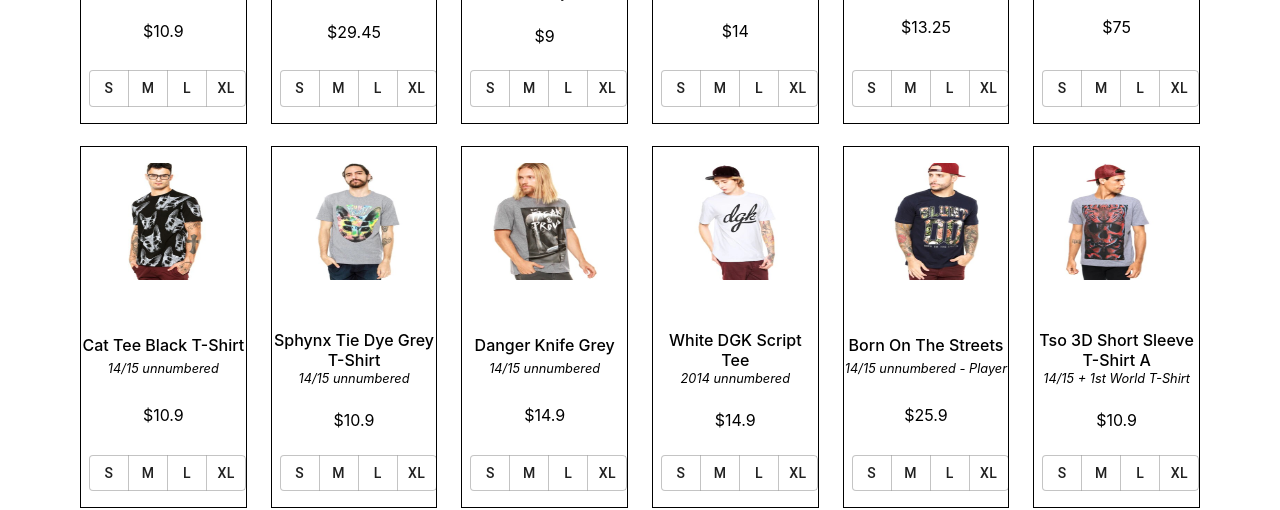
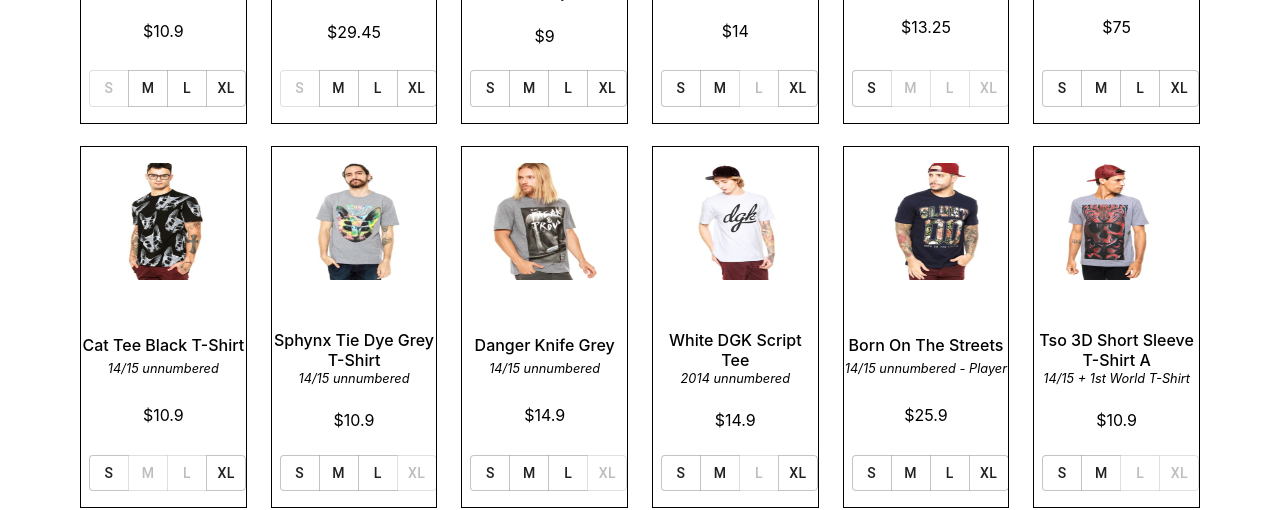
Before and after one commit to amro-ashmeik/new-shopping-cart, a React (Create React App) app: page / in a window 1280 px wide. Shown: the part 319-829 px from the top of the page. Built offline with nearby package versions, Linux system fonts and the light colour scheme.

Commit message:
only instock sizes shown

```diff
--- /dev/null
+++ b/public/data/inventory.json
@@ -0,0 +1,104 @@
+{
+  "12064273040195392": {
+    "S": 0,
+    "M": 3,
+    "L": 1,
+    "XL": 2
+  },
+  "51498472915966370": {
+    "S": 0,
+    "M": 2,
+    "L": 3,
+    "XL": 2
+  },
+  "10686354557628304": {
+    "S": 1,
+    "M": 2,
+    "L": 2,
+    "XL": 1
+  },
+  "11033926921508488": {
+    "S": 3,
+    "M": 2,
+    "L": 0,
+    "XL": 1
+  },
+  "39876704341265610": {
+    "S": 2,
+    "M": 0,
+    "L": 0,
+    "XL": 0
+  },
+  "10412368723880252": {
+    "S": 3,
+    "M": 2,
+    "L": 2,
+    "XL": 2
+  },
+  "8552515751438644": {
+    "S": 2,
+    "M": 0,
+    "L": 0,
+    "XL": 2
+  },
+  "18644119330491310": {
+    "S": 3,
+    "M": 3,
+    "L": 2,
+    "XL": 0
+  },
+  "11854078013954528": {
+    "S": 1,
+    "M": 1,
+    "L": 1,
+    "XL": 0
+  },
+  "876661122392077": {
+    "S": 3,
+    "M": 1,
+    "L": 0,
+    "XL": 1
+  },
+  "9197907543445676": {
+    "S": 3,
+    "M": 3,
+    "L": 1,
+    "XL": 2
+  },
+  "10547961582846888": {
+    "S": 2,
+    "M": 2,
+    "L": 0,
+    "XL": 0
+  },
+  "6090484789343891": {
+    "S": 2,
+    "M": 0,
+    "L": 2,
+    "XL": 3
+  },
+  "18532669286405344": {
+    "S": 2,
+    "M": 3,
+    "L": 0,
+    "XL": 2
+  },
+  "5619496040738316": {
+    "S": 1,
+    "M": 3,
+    "L": 3,
+    "XL": 2
+  },
+  "11600983276356164": {
+    "S": 3,
+    "M": 3,
+    "L": 3,
+    "XL": 1
+  },
+  "27250082398145996": {
+    "S": 1,
+    "M": 0,
+    "L": 0,
+    "XL": 2
+  }
+}
--- a/src/App.js
+++ b/src/App.js
@@ -1,5 +1,6 @@
 import React, { useEffect, useState } from 'react';
 import dataJSON from "./products.json";
+import inventoryJSON from "./inventory.json";
 
 import firebase from 'firebase/app';
 import 'firebase/database';
@@ -32,16 +33,11 @@
   const [data, setData] = useState({products: []});
   const [cart, setCart] = useState(false);
   const [selected, setSelected] = useState({selectedItems: []});
+  const [inventory, setInventory] = useState({items: {}});
 
   useEffect(() => {
-
     setData({products: Object.values(dataJSON)});
-    // const fetchProducts = async () => {
-    //   const response = await fetch('./data/products.json');
-    //   const json = await response.json();
-    //   setData(json);
-    // };
-    // fetchProducts();
+    setInventory({items: inventoryJSON});
   }, []);
 
   const toggleCart = () => {
@@ -59,9 +55,9 @@
         <Button onClick={() => {toggleCart()}}><Icon>shopping_cart</Icon></Button>
       </Box>
       <Drawer anchor = "right" open={cart} onClose={() => {toggleCart()}}>
-        <Cart selectedState ={ {selected, setSelected} } cartState = { {cart, setCart} }/>
+        <Cart selectedState ={ {selected, setSelected} } cartState = { {cart, setCart} } inventoryState={ {inventory, setInventory} }/>
       </Drawer>
-      <ProductList products={data.products} selectedState={ {selected, setSelected} } cartState={ {cart, setCart} }/>
+      <ProductList products={data.products} selectedState={ {selected, setSelected} } cartState={ {cart, setCart} } inventoryState={ {inventory, setInventory} }/>
     </div>
 
   );
--- a/src/Components/Cart.js
+++ b/src/Components/Cart.js
@@ -3,7 +3,7 @@
 import Grid from '@material-ui/core/Grid';
 import Box from '@material-ui/core/Box';
 
-const Cart = ({ selectedState, cartState }) => {
+const Cart = ({ selectedState, cartState, inventoryState }) => {
 
 	var total = 0;
 
@@ -15,7 +15,7 @@
   	<Box padding={10}>
     	<Grid container direction="column">
 
-      		{selectedState.selected.selectedItems.map(item => <CartItem key={item.sku} item={item} selectedState={ selectedState } cartState={ cartState }/>)}
+      		{selectedState.selected.selectedItems.map((item,index) => <CartItem key={index} item={item} selectedState={ selectedState } cartState={ cartState } inventoryState = { inventoryState }/>)}
 
     	</Grid>
 
--- a/src/Components/CartItem.js
+++ b/src/Components/CartItem.js
@@ -7,19 +7,23 @@
 import Icon from '@material-ui/core/Icon';
 import Button from '@material-ui/core/Button';
 
-const CartItem = ({ item, selectedState, cartState }) => {
+const CartItem = ({ item, selectedState, cartState, inventoryState }) => {
 
    const updateCart = (product) => {
 
     var newCart = selectedState.selected.selectedItems;
+    var newInventory = inventoryState.inventory.items;
 
     for(var i = 0; i < newCart.length; i++){
-      if(newCart[i].sku == product.sku){
+      if(newCart[i].sku === product.sku){
          newCart.splice(i,1);
          break;
       }
     }
 
+    newInventory[product.sku.toString()][product.size] += 1;
+
+    inventoryState.setInventory({items: newInventory});
     selectedState.setSelected({selectedItems: newCart});
   };
 
@@ -39,6 +43,9 @@
       	<Box >
       	{item.currencyFormat + item.price.toString()}
       	</Box>
+        <Box>
+        {"Size: " + item.size}
+        </Box>
       </Box>
    </Grid>
    )
--- a/src/Components/Product.js
+++ b/src/Components/Product.js
@@ -5,7 +5,22 @@
 import { spacing } from '@material-ui/system';
 import { flexbox, display } from '@material-ui/system';
 
-const Product = ({ product, selectedState, cartState }) => {
+const Product = ({ product, selectedState, cartState, inventoryState }) => {
+
+	const itemAvailable = (item) => {
+
+		const available = inventoryState.inventory.items;
+		const SKU = item.sku.toString();
+
+		for(const size in available[SKU]){
+			if(available[SKU][size] > 0){
+				return true;
+			}
+		}
+
+		return false;
+	};
+
 	return (
 		<Grid item key={product.sku} xs={2} border={1}>
 	  <Box display="flex" flexDirection="column" border={1} height="100%" justifyContent="space-between">
@@ -22,7 +37,11 @@
 	  	{product.currencyFormat + product.price.toString()}
 	  	</Box>
 	  	<Box mt={3} mb={2} mx={1} align="center">
-      		<Sizes product={product} selectedState={ selectedState } cartState={ cartState }/>
+	  		{
+	  		 (itemAvailable(product)) ?
+	  		 (<Sizes product={product} selectedState={ selectedState } cartState={ cartState } inventoryState={ inventoryState }/>) :
+	  		 (<Box color="red">Out of stock</Box>)
+	  		}
 	  	</Box>
 	  </Box>
 	</Grid>
--- a/src/Components/ProductList.js
+++ b/src/Components/ProductList.js
@@ -3,12 +3,12 @@
 import Grid from '@material-ui/core/Grid';
 import Box from '@material-ui/core/Box';
 
-const ProductList = ({ products, selectedState, cartState }) => {
+const ProductList = ({ products, selectedState, cartState, inventoryState }) => {
   return (
   	<Box padding={10}>
     <Grid container spacing={3}>
 
-      {products.map(product => <Product key={product.sku} product={product} selectedState={ selectedState } cartState = { cartState }/>)}
+      {products.map(product => <Product key={product.sku} product={product} selectedState={ selectedState } cartState = { cartState } inventoryState = { inventoryState }/>)}
 
     </Grid>
     </Box>
--- a/src/Components/Sizes.js
+++ b/src/Components/Sizes.js
@@ -2,26 +2,49 @@
 import Button from '@material-ui/core/Button';
 import ButtonGroup from '@material-ui/core/ButtonGroup';
 
-const Sizes = ({ product, selectedState, cartState}) => {
+const Sizes = ({ product, selectedState, cartState, inventoryState}) => {
 
 
   const sizes = ['S', 'M', 'L', 'XL'];
 
-  const updateCart = (product) => {
+  const updateCart = (item,size) => {
 
     cartState.setCart(true)
 
     var newCart = selectedState.selected.selectedItems;
-    console.log(selectedState.selected.selectedItems);
+    var newInventory = inventoryState.inventory.items;
+    var newProduct = { ...item };
 
-    newCart.push(product);
+    newProduct.size = size;
 
+    newCart.push(newProduct);
+
+    const prodSKU = item.sku.toString();
+
+    newInventory[prodSKU][size] -= 1;
+
+    inventoryState.setInventory({items: newInventory})
     selectedState.setSelected({selectedItems: newCart});
   }
 
+  const sizeAvailable = (item, size) => {
+
+    const available = inventoryState.inventory.items;
+
+    if(available[item.sku.toString()][size] > 0){
+      return true;
+    }else{
+      return false;
+    }
+  }
+
   return (
-    <ButtonGroup fullWidth={true} >
-      {sizes.map(size => <Button key={size} onClick={() => {updateCart(product)}}> {size} </Button>)}
+    <ButtonGroup fullWidth={true}>
+      {
+        sizes.map((size, index) =>
+          <Button key={index} disabled={!sizeAvailable(product, size)} onClick={() => {updateCart(product, size)}}> {size} </Button>)
+
+      }
     </ButtonGroup>
    )
 };
--- /dev/null
+++ b/src/inventory.json
@@ -0,0 +1,104 @@
+{
+  "12064273040195392": {
+    "S": 0,
+    "M": 3,
+    "L": 1,
+    "XL": 2
+  },
+  "51498472915966370": {
+    "S": 0,
+    "M": 2,
+    "L": 3,
+    "XL": 2
+  },
+  "10686354557628304": {
+    "S": 1,
+    "M": 2,
+    "L": 2,
+    "XL": 1
+  },
+  "11033926921508488": {
+    "S": 3,
+    "M": 2,
+    "L": 0,
+    "XL": 1
+  },
+  "39876704341265610": {
+    "S": 2,
+    "M": 0,
+    "L": 0,
+    "XL": 0
+  },
+  "10412368723880252": {
+    "S": 3,
+    "M": 2,
+    "L": 2,
+    "XL": 2
+  },
+  "8552515751438644": {
+    "S": 2,
+    "M": 0,
+    "L": 0,
+    "XL": 2
+  },
+  "18644119330491310": {
+    "S": 3,
+    "M": 3,
+    "L": 2,
+    "XL": 0
+  },
+  "11854078013954528": {
+    "S": 1,
+    "M": 1,
+    "L": 1,
+    "XL": 0
+  },
+  "876661122392077": {
+    "S": 3,
+    "M": 1,
+    "L": 0,
+    "XL": 1
+  },
+  "9197907543445676": {
+    "S": 3,
+    "M": 3,
+    "L": 1,
+    "XL": 2
+  },
+  "10547961582846888": {
+    "S": 2,
+    "M": 2,
+    "L": 0,
+    "XL": 0
+  },
+  "6090484789343891": {
+    "S": 2,
+    "M": 0,
+    "L": 2,
+    "XL": 3
+  },
+  "18532669286405344": {
+    "S": 2,
+    "M": 3,
+    "L": 0,
+    "XL": 2
+  },
+  "5619496040738316": {
+    "S": 1,
+    "M": 3,
+    "L": 3,
+    "XL": 2
+  },
+  "11600983276356164": {
+    "S": 3,
+    "M": 3,
+    "L": 3,
+    "XL": 1
+  },
+  "27250082398145996": {
+    "S": 1,
+    "M": 0,
+    "L": 0,
+    "XL": 2
+  }
+}
```
Lines whose indentation alone changed are shown as unchanged.
